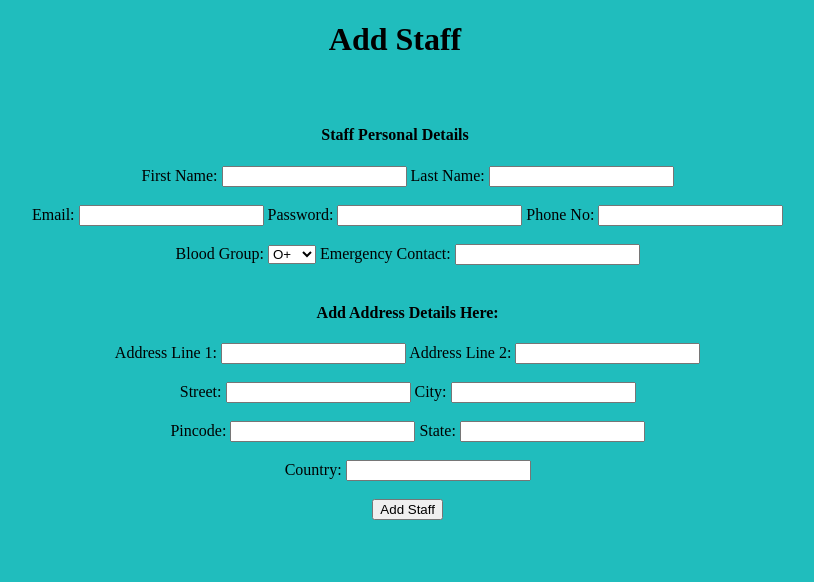
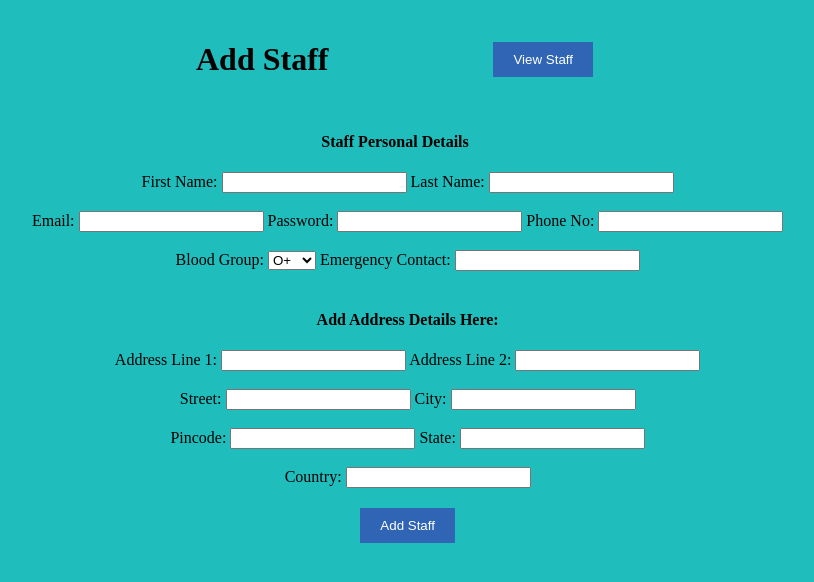
Before and after one commit to kalpana123-1/collegeManagementSystem, a Flask app: page /add_staff in a window 1280 px wide. Shown: the top 582 px of the page, without its empty margins (245-1059 px from the left). Run offline with Flask 3, Linux system fonts and the light colour scheme.

Commit message:
Button modifications all pages

```diff
--- a/template/add_staff.html
+++ b/template/add_staff.html
@@ -11,19 +11,54 @@
             background-color: rgb(32, 189, 189);
         }
 
-        #context1 {
+        /* #context1 {
             padding-top: 2%;
-        }
+        } */
 
         form:nth-child(even) {
             /* background: lightgreen; */
             padding-left: 2%;
         }
+
+        input[type=submit] {
+            padding-bottom: 2%;
+        }
+
+        .button,
+        input[type=submit] {
+            background-color: #3065b5;
+            /* Green */
+            border: none;
+            color: white;
+            padding: 10px 20px;
+            margin: 2px 1px;
+            transition-duration: 0.4s;
+            cursor: pointer;
+        }
+
+        .parent {
+            margin: -20px 2px;
+            text-align: center;
+        }
+
+        .child {
+            display: inline-block;
+            padding: 2rem 5rem;
+            vertical-align: middle;
+        }
+
+        .button:hover,
+        input[type=submit]:hover {
+            box-shadow: 0 12px 16px 0 rgba(0, 0, 0, 0.24), 0 17px 50px 0 rgba(0, 0, 0, 0.19);
+        }
     </style>
 </head>
 
 <body>
-    <h1>Add Staff</h1>
+    <div class="parent">
+        <h1 class="child">Add Staff</h1>
+        <a class="child" href="/staff"><button class="button">View Staff</button></a>
+    </div>
     <div id="context1"></div>
     <h4>Staff Personal Details</h4>
     <form action="/add_staff" method="POST">
--- a/template/students.html
+++ b/template/students.html
@@ -22,7 +22,6 @@
         }
     </style>
 </head>
-<!-- ad.city, ad.pinCode, ad.state, ad.country -->
 <body>
     <h1>Student Details</h1>
     <table border="1 black solid">
```
Also changed, not shown: template/add_course.html (+36 -6 lines), template/add_student.html (+11 -1 lines), template/index.html (+4 -9 lines).
